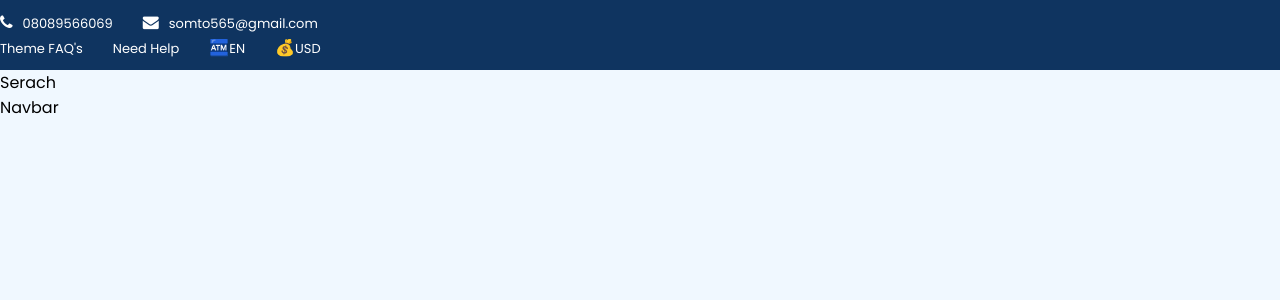
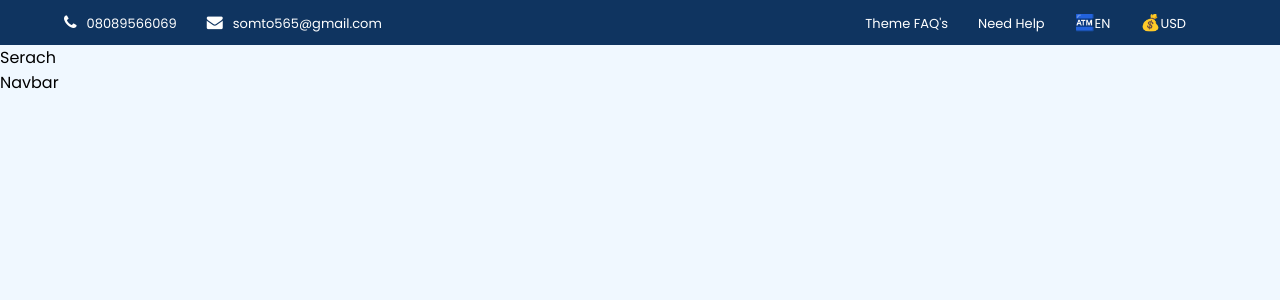
Before and after one commit to Chrstphr9/E-Commerce-Project, a React (Create React App) app: page / in a window 1280 px wide. Shown: the top 300 px of the page. Built offline with nearby package versions, Linux system fonts and the light colour scheme.

Commit message:
added css propertied for the header

```diff
--- a/src/App.css
+++ b/src/App.css
@@ -10,3 +10,44 @@ body {
     background-color: aliceblue;
     font-family: "Poppins", sans-serif;
 }
+
+.container {
+    max-width: 90%;
+    margin: auto;
+}
+
+.d_flex {
+    display: flex;
+    justify-content: space-between;
+}
+
+.c_flex {
+    display: flex;
+    justify-content: space-between;
+    align-items: center;
+}
+
+.f_flex {
+    display: flex;
+}
+
+a {
+    text-decoration: none;
+    color: black;
+}
+
+li {
+    list-style: none;
+}
+
+.uppercase {
+    text-transform: capitalize;
+}
+
+.capitalize {
+    text-transform: capitalize;
+}
+
+.RText {
+    text-align: right;
+}
```
